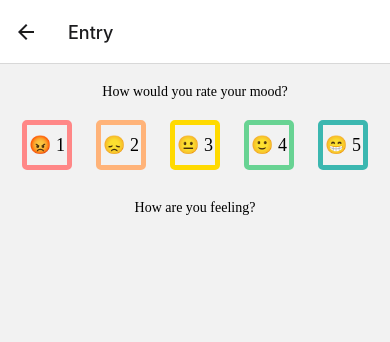
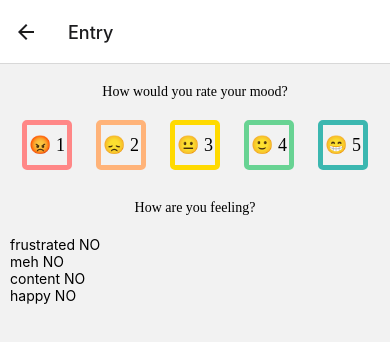
Before and after one commit to kkoscielniak/moody-tracker, a React Native app: screen /Entry in a window 390 px wide. Shown: the top 342 px of the page. Built offline with nearby package versions, Linux system fonts and the light colour scheme.

Commit message:
feat: Add `useCheckboxButtons` hook

```diff
--- a/src/screens/Entry/EntryScreen.tsx
+++ b/src/screens/Entry/EntryScreen.tsx
@@ -1,14 +1,19 @@
 import React from 'react';
-import { View } from 'react-native';
+import { Text, TouchableOpacity, View } from 'react-native';
 import Heading from '../../components/shared/Heading/Heading';
 import Screen from '../../components/shared/Screen/Screen';
 import MoodLevelButton from '../../components/MoodLevelButton/MoodLevelButton';
-import useRadioButtons from './hooks/useRadioButton';
+import useRadioButtons from './hooks/useRadioButtons';
 import colors from '../../theme/colors';
 import styles from './styles';
+import useCheckboxButtons from './hooks/useCheckboxButtons';
 
 const EntryScreen = () => {
-  const { buttons, selectedButtonId, selectButton } = useRadioButtons([
+  const {
+    buttons: moodLevelButtons,
+    selectedButtonId: selectedMoodLevelId,
+    selectButton: selectMoodLevel,
+  } = useRadioButtons([
     {
       id: 1,
       value: '😡 1',
@@ -36,22 +41,52 @@ const EntryScreen = () => {
     },
   ]);
 
+  const { selectedButtons: feelingButtons, toggleButton } = useCheckboxButtons([
+    {
+      id: 0,
+      value: 'frustrated',
+    },
+    {
+      id: 1,
+      value: 'meh',
+    },
+    {
+      id: 2,
+      value: 'content',
+    },
+    {
+      id: 3,
+      value: 'happy',
+    },
+  ]);
+
   return (
     <Screen>
       <Heading content="How would you rate your mood?" isTop />
       <View style={styles.moodLevelButtons}>
-        {buttons.map(({ id, value, color }) => (
+        {moodLevelButtons.map(({ id, value, color }) => (
           <MoodLevelButton
             key={id}
             id={id}
             value={value}
-            isSelected={selectedButtonId === id}
-            onPress={selectButton}
+            isSelected={selectedMoodLevelId === id}
+            onPress={selectMoodLevel}
             color={color}
           />
         ))}
       </View>
       <Heading content="How are you feeling?" />
+      <View>
+        {feelingButtons.map(({ value, selected, id }) => {
+          return (
+            <TouchableOpacity key={id} onPress={() => toggleButton(id)}>
+              <Text>
+                {value} {selected ? 'YES' : 'NO'}
+              </Text>
+            </TouchableOpacity>
+          );
+        })}
+      </View>
     </Screen>
   );
 };
--- /dev/null
+++ b/src/screens/Entry/hooks/useCheckboxButtons.ts
@@ -0,0 +1,61 @@
+import { useState } from 'react';
+
+type UseCheckboxButton = {
+  id: number;
+  value: string;
+};
+
+type UseCheckboxButtonWithState = {
+  selected: boolean;
+} & UseCheckboxButton;
+
+const useCheckboxButtons = (buttons: UseCheckboxButton[]) => {
+  const [selectedButtons, setButtonsWithState] = useState<
+    UseCheckboxButtonWithState[]
+  >(
+    buttons.map(button => {
+      return {
+        ...button,
+        selected: false,
+      };
+    }),
+  );
+
+  const selectButton = (id: number) => {
+    setButtonsWithState(
+      selectedButtons.map(button => {
+        if (button.id === id) {
+          return { ...button, selected: true };
+        }
+
+        return button;
+      }),
+    );
+  };
+
+  const deselectButton = (id: number) => {
+    setButtonsWithState(
+      selectedButtons.map(button => {
+        if (button.id === id) {
+          return { ...button, selected: false };
+        }
+
+        return button;
+      }),
+    );
+  };
+
+  const toggleButton = (id: number) => {
+    const button = selectedButtons.find(b => b.id === id);
+
+    if (button?.selected) {
+      deselectButton(id);
+    } else {
+      selectButton(id);
+    }
+  };
+
+  return { selectedButtons, toggleButton };
+};
+
+export default useCheckboxButtons;
```
Also changed, not shown: src/screens/Entry/hooks/useRadioButtons.ts (renamed from src/screens/Entry/hooks/useRadioButton.ts).
